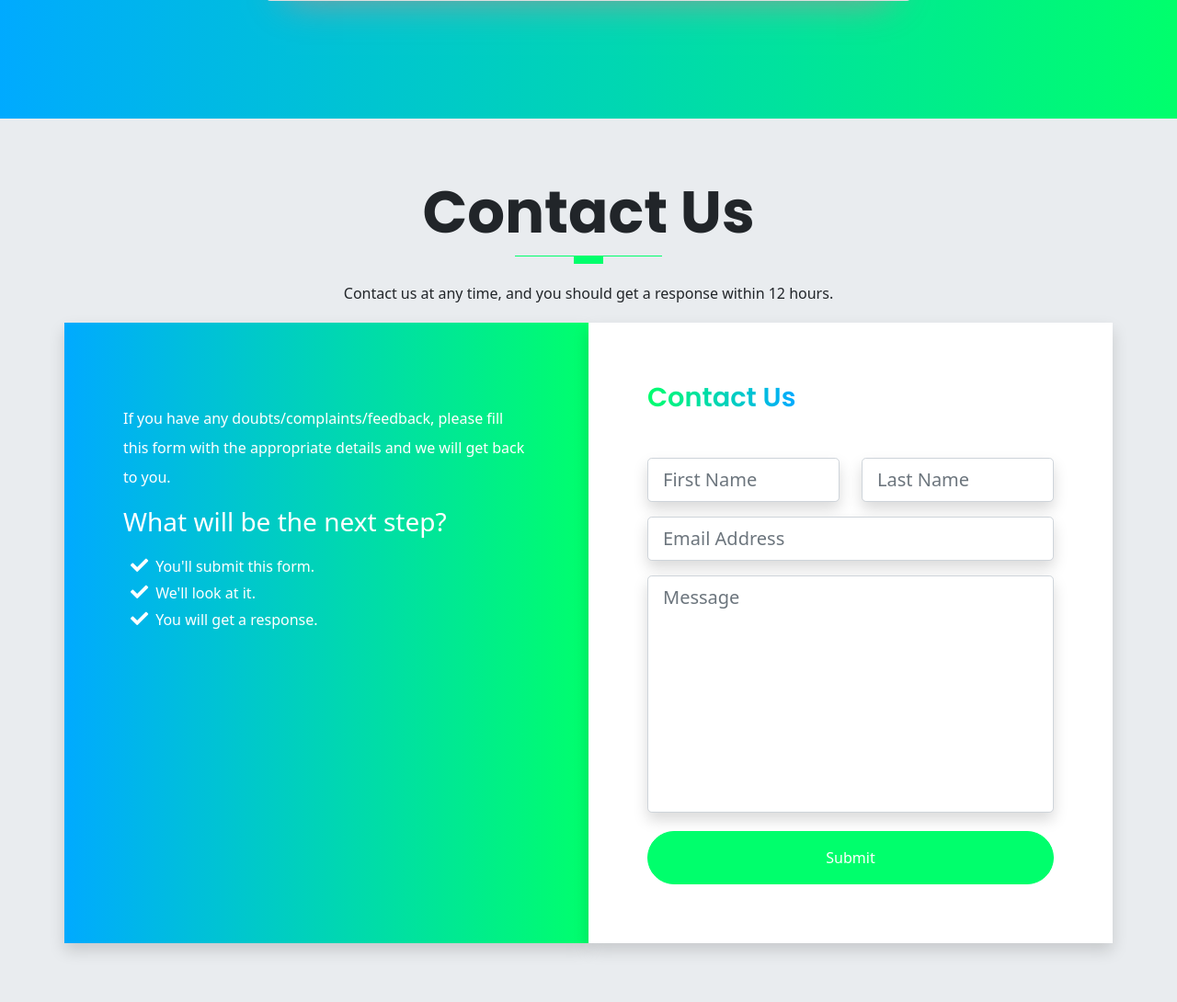
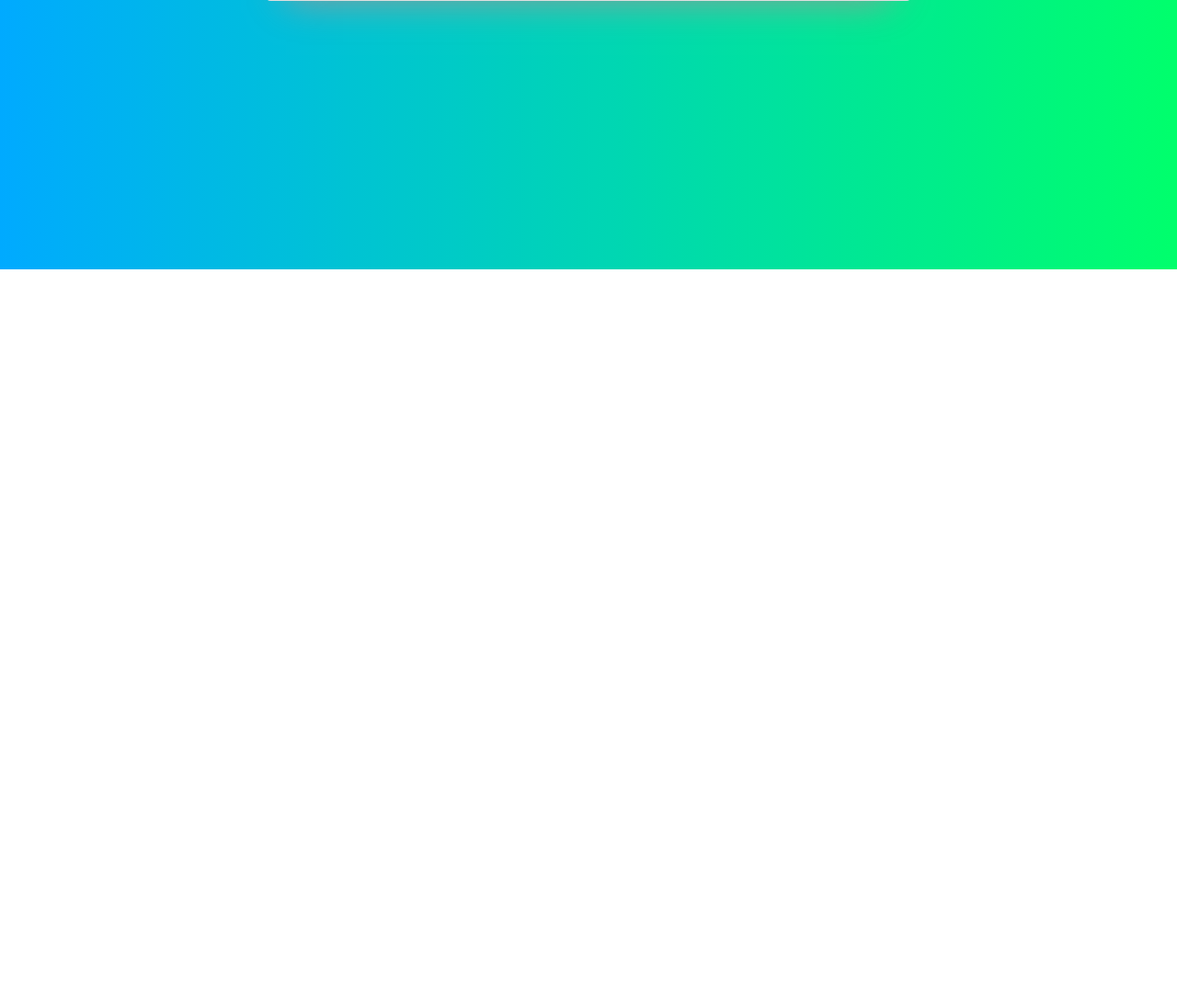
Before and after one commit to AidanTomcy/Tresorita, a PHP site: page /contact.php in a window 1280 px wide. Shown: the part 507-1597 px from the top of the page at 92% size. After the commit the page ends 800 px from the top, so only its background shows below. Run offline with PHP 8.4, Linux system fonts and the light colour scheme.

Commit message:
Removed contact form in contact.php

```diff
--- a/contact.php
+++ b/contact.php
@@ -65,13 +65,13 @@
   <div class="card level-3">
 	<h5>Contact Us</h5>
     <br><p>If you have any doubts, complaints or feedback, Please don't hesitate to contact:</p>
-    <p>1) Josi Cherian
+    <p>1&#41; Josi Cherian
         <ul>
             <li>Email: josi@inoways.com</li>
             <li>Phone: +91 98201 84902</li>
         </ul>
     </p>
-    <p>2) Susan Josi
+    <p>2&#41; Susan Josi
         <ul>
             <li>Email: sjosi0607@gmail.com</li>
             <li>Phone: +91 98201 54921</li>
@@ -79,70 +79,6 @@
     </p>
   </div>
 
-  <section id="contact" class="get-started">
-  <div class="container">
-    <div class="row text-center">
-      <h1 class="display-3 fw-bold text-capitalize title">Contact Us</h1>
-      <div class="heading-line"></div>
-      <p class="lh-lg">
-        Contact us at any time, and you should get a response within 12 hours.
-      </p>
-    </div>
-
-
-    <div class="row text-white">
-      <div class="col-12 col-lg-6 gradient shadow p-3">
-        <div class="cta-info w-100">
-          <h4 class="display-4 fw-bold"></h4>
-          <p class="lh-lg">
-               If you have any doubts/complaints/feedback, please fill this form with the appropriate details and we will get back to you.
-          </p>
-          <h3 class="display-3--brief">What will be the next step?</h3>
-          <ul class="cta-info__list">
-            <li>You'll submit this form.</li>
-            <li>We'll look at it.</li>
-            <li>You will get a response.</li>
-          </ul>
-        </div>
-      </div>
-      <div class="col-12 col-lg-6 bg-white shadow p-3">
-        <div class="form w-100 pb-2">
-          <h4 class="display-3--title mb-5 title">Contact us</h4>
-          <form action="includes/submitform.inc.php" method="post" class="row">
-            <div class="col-lg-6 col-md mb-3">
-              <input type="text" placeholder="First Name" id="inputFirstName" class="shadow form-control form-control-lg" name="firstName" autocomplete="off" required="">
-            </div>
-            <div class="col-lg-6 col-md mb-3">
-              <input type="text" placeholder="Last Name" id="inputLastName" class="shadow form-control form-control-lg" name="lastName" autocomplete="off" required="">
-            </div>
-            <div class="col-lg-12 mb-3">
-              <input type="email" placeholder="Email Address" id="inputEmail" class="shadow form-control form-control-lg" name="email" autocomplete="off" required="">
-            </div>
-            <div class="col-lg-12 mb-3">
-              <textarea name="message" placeholder="Message" id="message" rows="8" class="shadow form-control form-control-lg" name="message" autocomplete="off" required=""></textarea>
-            </div>
-            <div class="text-center d-grid mt-1">
-              <input type="submit" class="btn btn-primary rounded-pill pt-3 pb-3" name="submit">
-                Submit
-                <i class="fas fa-paper-plane"></i>
-              </button>
-              <?php
-                if (isset($_GET["error"])) {
-                  if ($_GET["error"] == "invalidemail") {
-                    echo '<p style="color:black;">Invalid Email Address</p>';
-                  } else if ($_GET["error"] == "none") {
-                    echo '<p style="color:black;">Thank you for reaching out to us.</p>';
-                  }
-                }
-              ?>
-            </div>
-          </form>
-        </div>
-      </div>
-    </div>
-  </div>
-</section>
-
   <script>
     document.addEventListener("contextmenu", (event) => event.preventDefault());
   </script>
```
